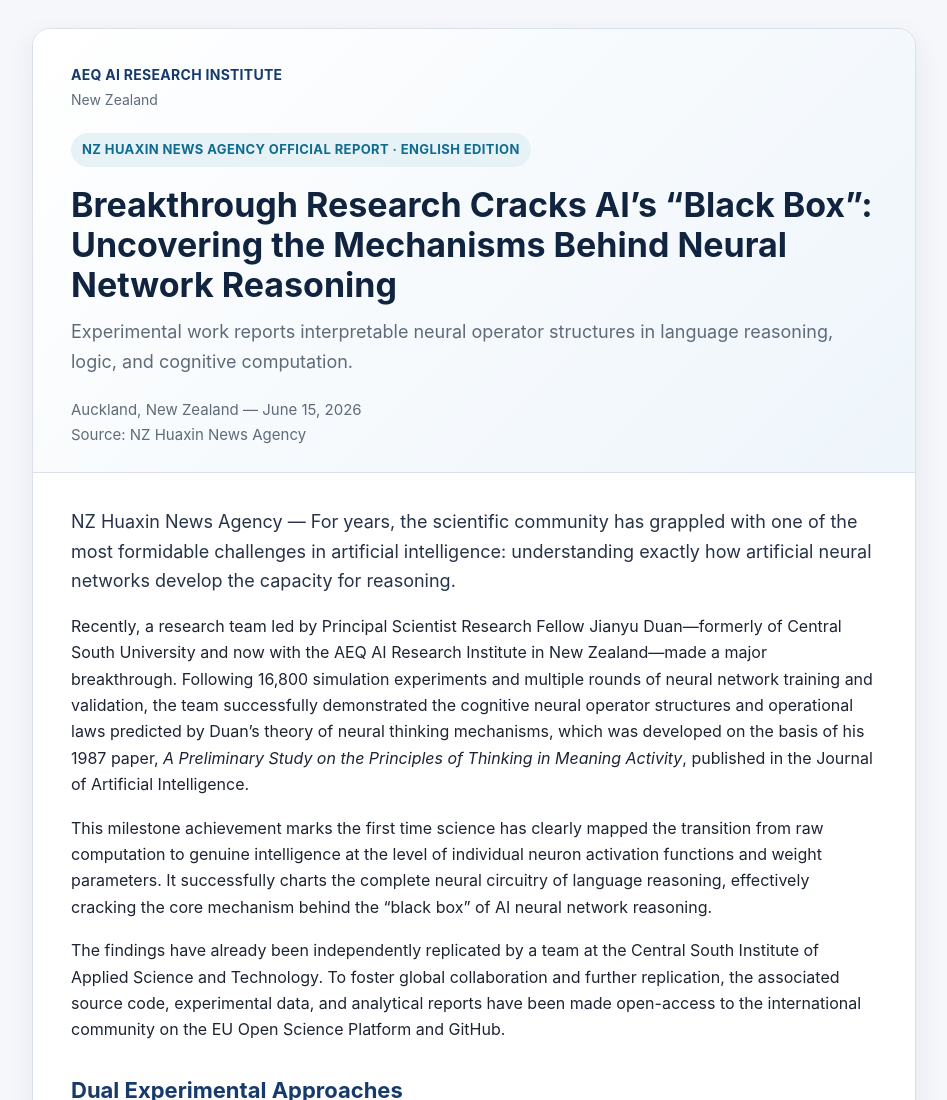
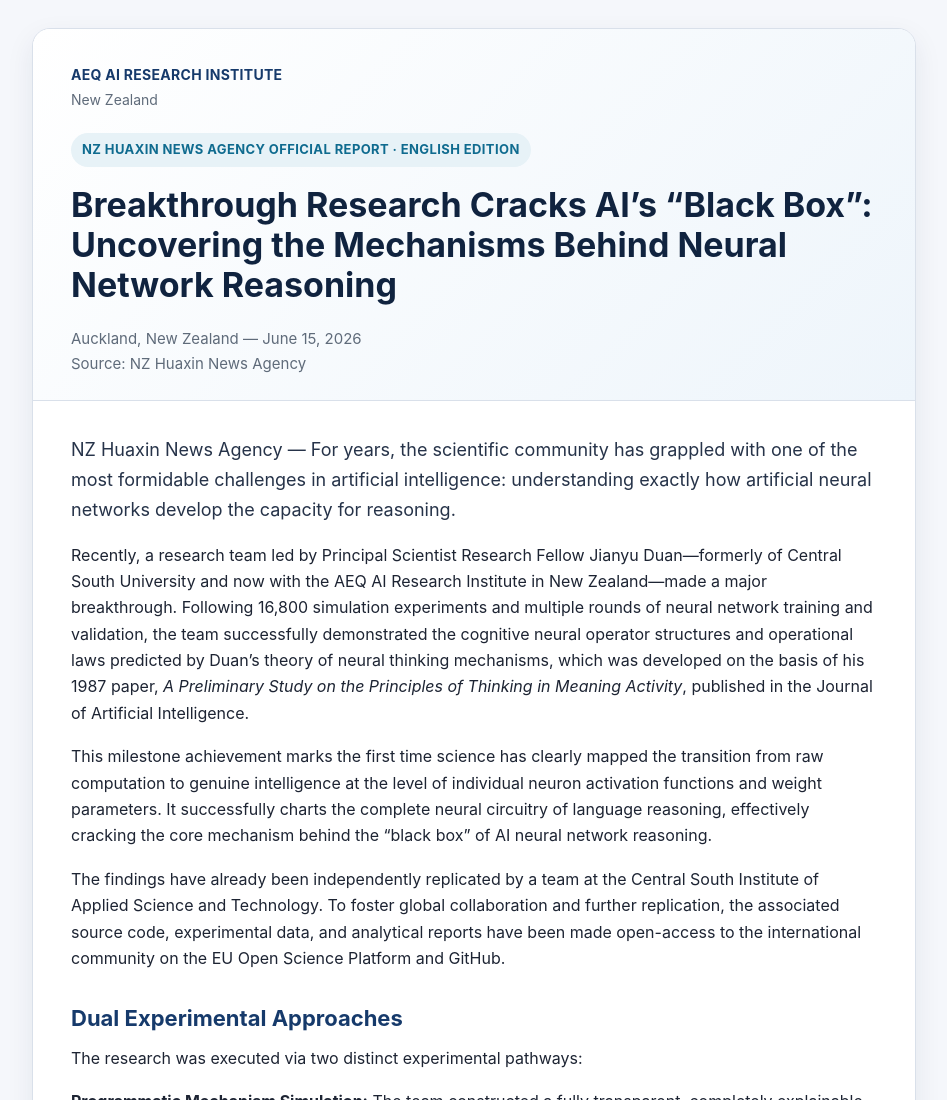
Before and after one commit to jianyu-duan-nz/neural-operator-mechanisms, a plain HTML site: page index.html in a window 1280 px wide. Shown: the top 1100 px of the page, without its empty margins (166-1113 px from the left). Drawn offline with Linux system fonts and the light colour scheme.

Commit message:
Update webpage

```diff
--- a/index.html
+++ b/index.html
@@ -155,7 +155,6 @@
         <div class="location">New Zealand</div>
         <div class="label">NZ Huaxin News Agency Official Report · English Edition</div>
         <h1>Breakthrough Research Cracks AI&rsquo;s &ldquo;Black Box&rdquo;: Uncovering the Mechanisms Behind Neural Network Reasoning</h1>
-        <p class="subtitle">Experimental work reports interpretable neural operator structures in language reasoning, logic, and cognitive computation.</p>
         <div class="meta">Auckland, New Zealand — June 15, 2026<br />Source: NZ Huaxin News Agency</div>
       </header>
       <main>
```
